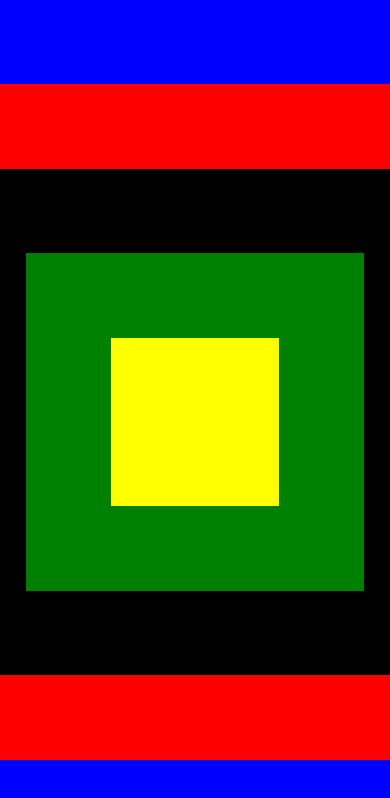
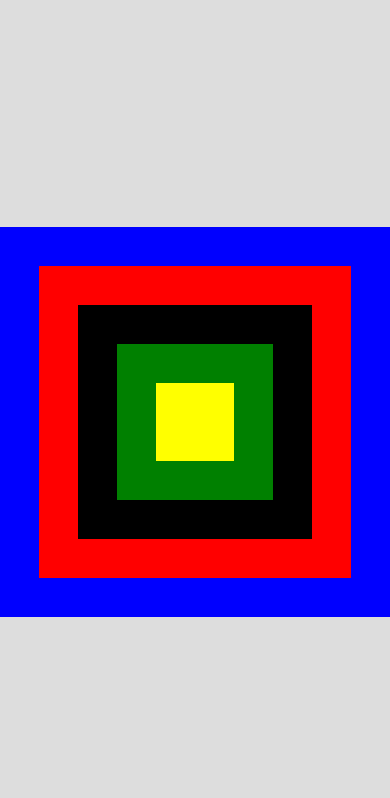
Before and after one commit to laiozago/GrowDev, a plain HTML site: page front end 1/semana 3/trabalho css position/exercício-1.html in a window 390 px wide. Drawn offline with Linux system fonts and the light colour scheme.

Commit message:
:iphone: responsividade no exercicio 1

```diff
--- a/front end 1/semana 3/trabalho css position/exercício-1.css
+++ b/front end 1/semana 3/trabalho css position/exercício-1.css
@@ -50,3 +50,49 @@ body{
     left: 10vh;
     top: 10vh;
 }
+
+@media (orientation: portrait) {
+    .azul {
+        transform: translate(-50%, -50%);
+        height: 100vw;
+        width: 100vw;
+        position: absolute;
+        top: 50%;
+    }
+
+    .vermelha {
+        transform: translate(-50%, -50%);
+        height: 80vw;
+        width: 80vw;
+        position: absolute;
+        top: 50%;
+        left: 50%;
+    }
+
+    .preta {
+        transform: translate(-50%, -50%);
+        height: 60vw;
+        width: 60vw;
+        position: absolute;
+        top: 50%;
+        left: 50%;
+    }
+
+    .verde {
+        transform: translate(-50%, -50%);
+        height: 40vw;
+        width: 40vw;
+        position: absolute;
+        top: 50%;
+        left: 50%;
+    }
+
+    .amarela {
+        transform: translate(-50%, -50%);
+        height: 20vw;
+        width: 20vw;
+        position: absolute;
+        top: 50%;
+        left: 50%;
+    }
+}
```
